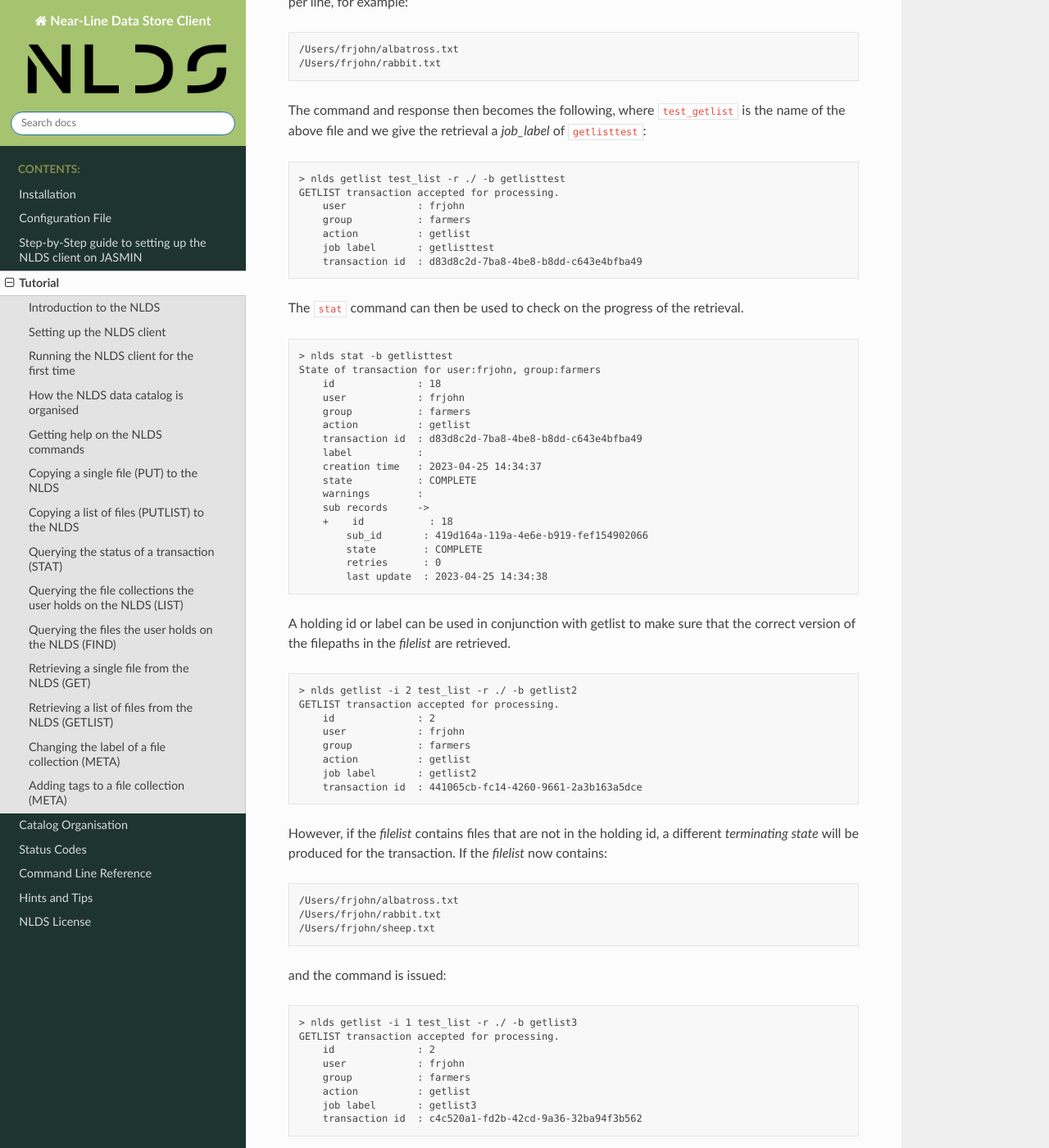
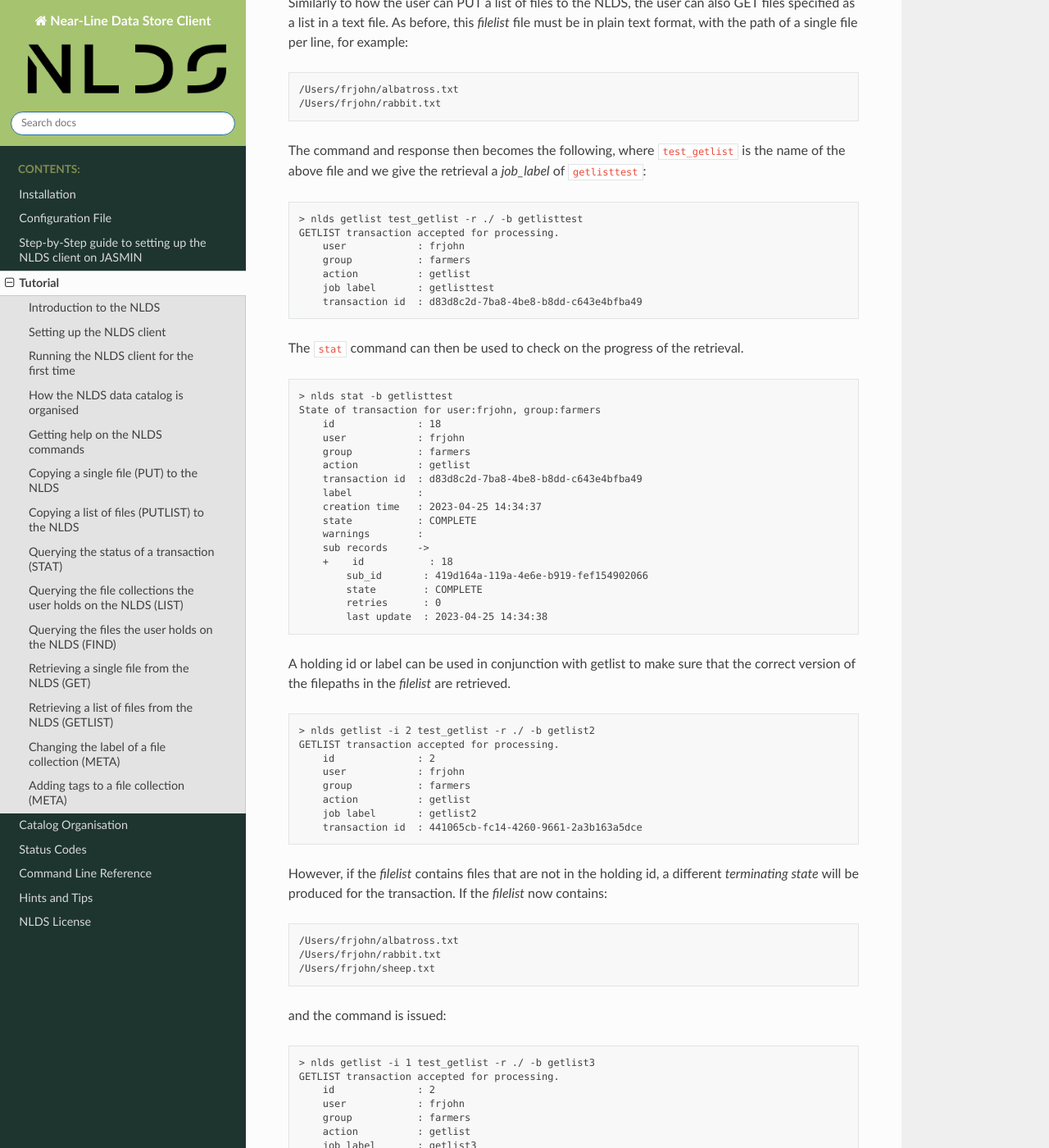
Before and after one commit to cedadev/nlds-client, a Sphinx documentation site: the page built from docs/user_guide/source/tutorial.rst, in a window 1280 px wide and 1400 px high, scrolled down 15263 px. Shown: the whole window at 82% size. Built offline with Sphinx 7.4.7 and the Read the Docs theme 3.1.0, drawn with Linux system fonts in a browser that asks for light colours; some of the changed text lies outside the part shown.

Commit message:
Fixed some errors in the tutorial

```diff
--- a/docs/user_guide/source/tutorial.rst
+++ b/docs/user_guide/source/tutorial.rst
@@ -805,12 +806,12 @@ example:
     /Users/frjohn/albatross.txt
     /Users/frjohn/rabbit.txt
 
-The command and response then becomes the following, where ``test_getlist`` is the name of the
-above file and we give the retrieval a *job_label* of ``getlisttest``:
+The command and response then becomes the following, where ``test_getlist`` is the name
+of the above file and we give the retrieval a *job_label* of ``getlisttest``:
 
 .. code-block:: text
 
-    > nlds getlist test_list -r ./ -b getlisttest
+    > nlds getlist test_getlist -r ./ -b getlisttest
     GETLIST transaction accepted for processing.
         user            : frjohn
         group           : farmers
@@ -845,7 +846,7 @@ the correct version of the filepaths in the *filelist* are retrieved.
 
 .. code-block:: text
 
-    > nlds getlist -i 2 test_list -r ./ -b getlist2
+    > nlds getlist -i 2 test_getlist -r ./ -b getlist2
     GETLIST transaction accepted for processing.
         id              : 2
         user            : frjohn
@@ -868,7 +869,7 @@ and the command is issued:
 
 .. code-block:: text
 
-    > nlds getlist -i 1 test_list -r ./ -b getlist3
+    > nlds getlist -i 1 test_getlist -r ./ -b getlist3
     GETLIST transaction accepted for processing.
         id              : 2
         user            : frjohn
```
Also changed, not shown: other parts of docs/user_guide/source/tutorial.rst (+3 -2 lines).
